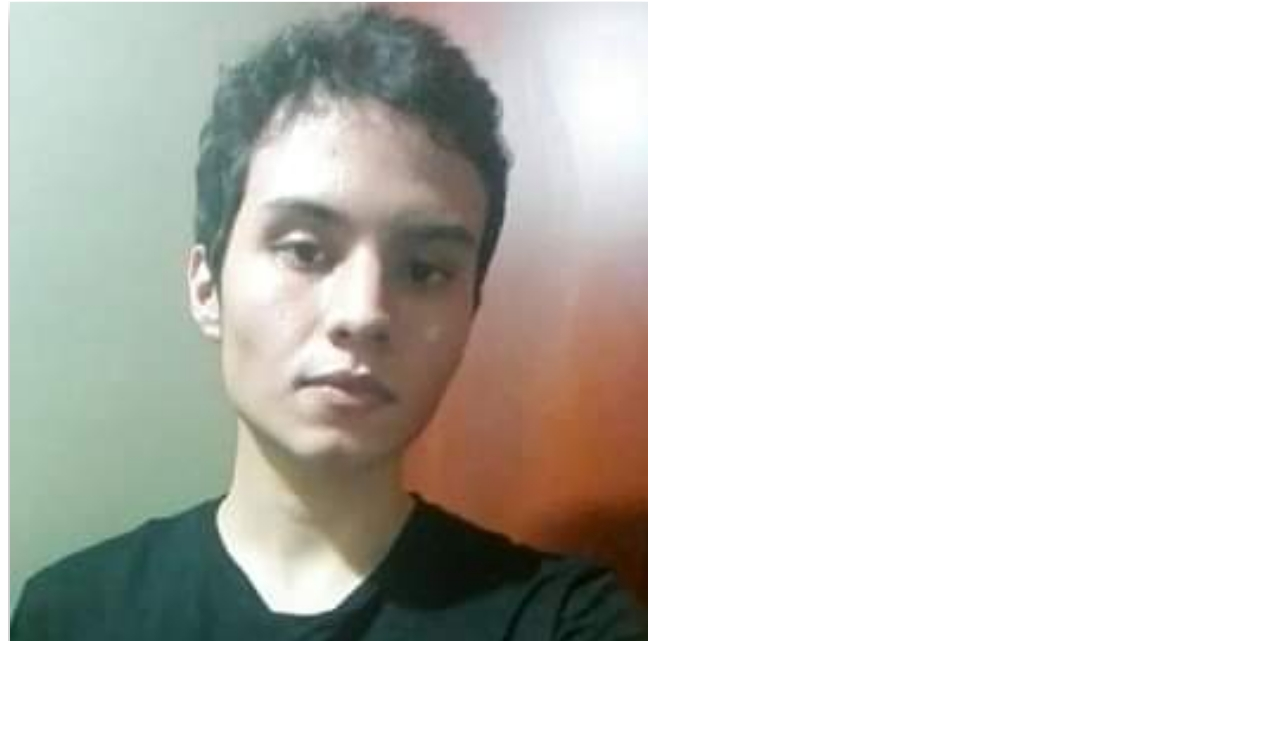
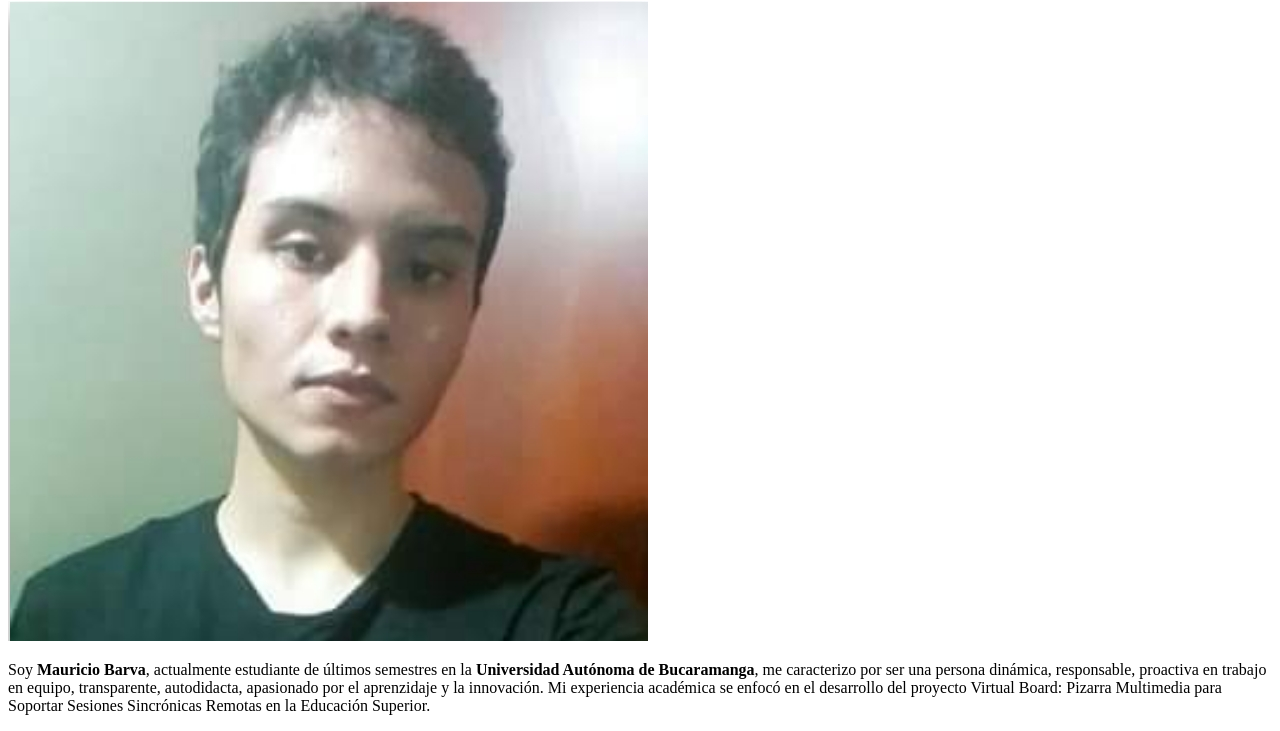
Before and after one commit to MauricioBarva/git-test, a plain HTML site: page index.html in a window 1280 px wide. Shown: the part 79-810 px from the top of the page. Drawn offline with Linux system fonts and the light colour scheme.

Commit message:
descripcion de quien soy

```diff
--- a/index.html
+++ b/index.html
@@ -9,5 +9,13 @@
 <body>
     <h1>Mauricio Barva</h1>
     <img src="foto.jpg" alt="Imagen Perfil">
+    <p>
+        Soy <strong>Mauricio Barva</strong>, actualmente estudiante de últimos semestres en la
+        <strong>Universidad Autónoma de Bucaramanga</strong>, me caracterizo por ser una persona dinámica,
+        responsable, proactiva en trabajo en equipo, transparente, autodidacta, apasionado por el
+        aprenzidaje y la innovación. Mi experiencia académica se enfocó en el desarrollo del proyecto
+        <span>Virtual Board: Pizarra Multimedia para Soportar Sesiones Sincrónicas Remotas en la Educación
+            Superior.</span>
+    </p>
 </body>
 </html>
```
